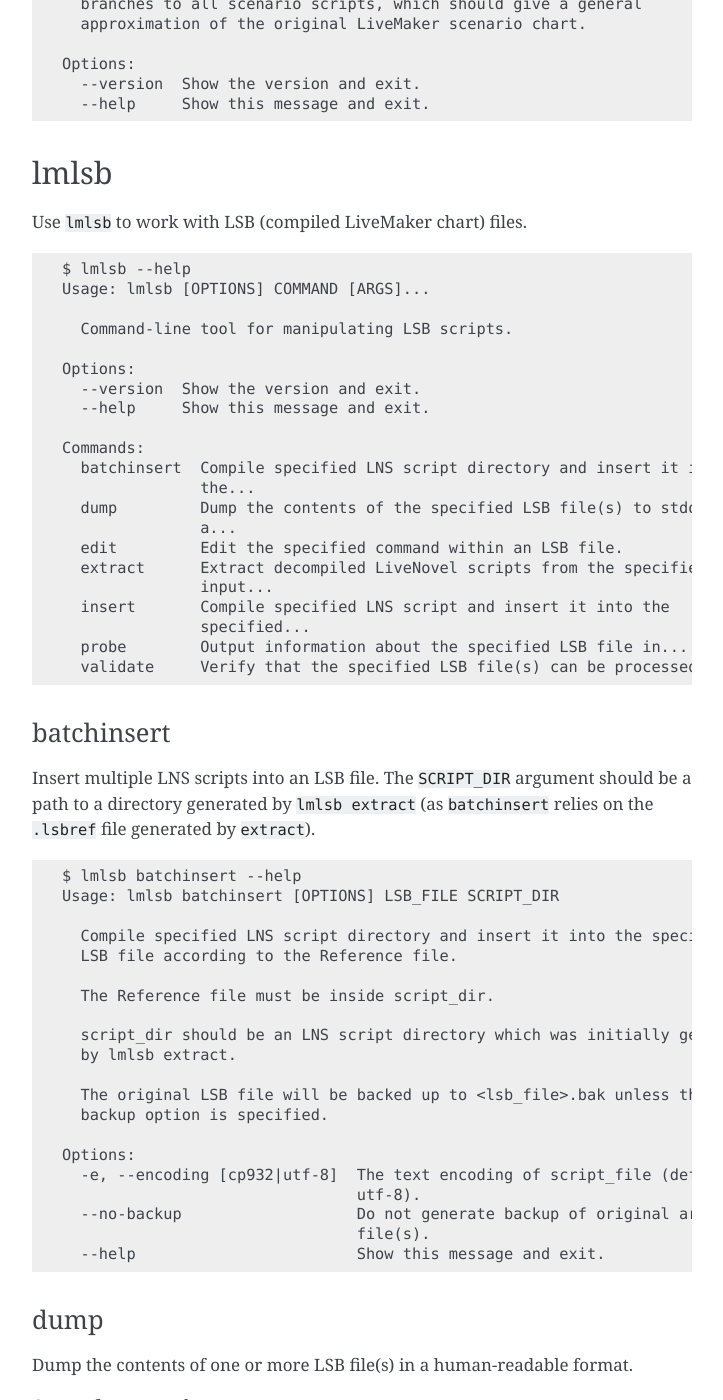
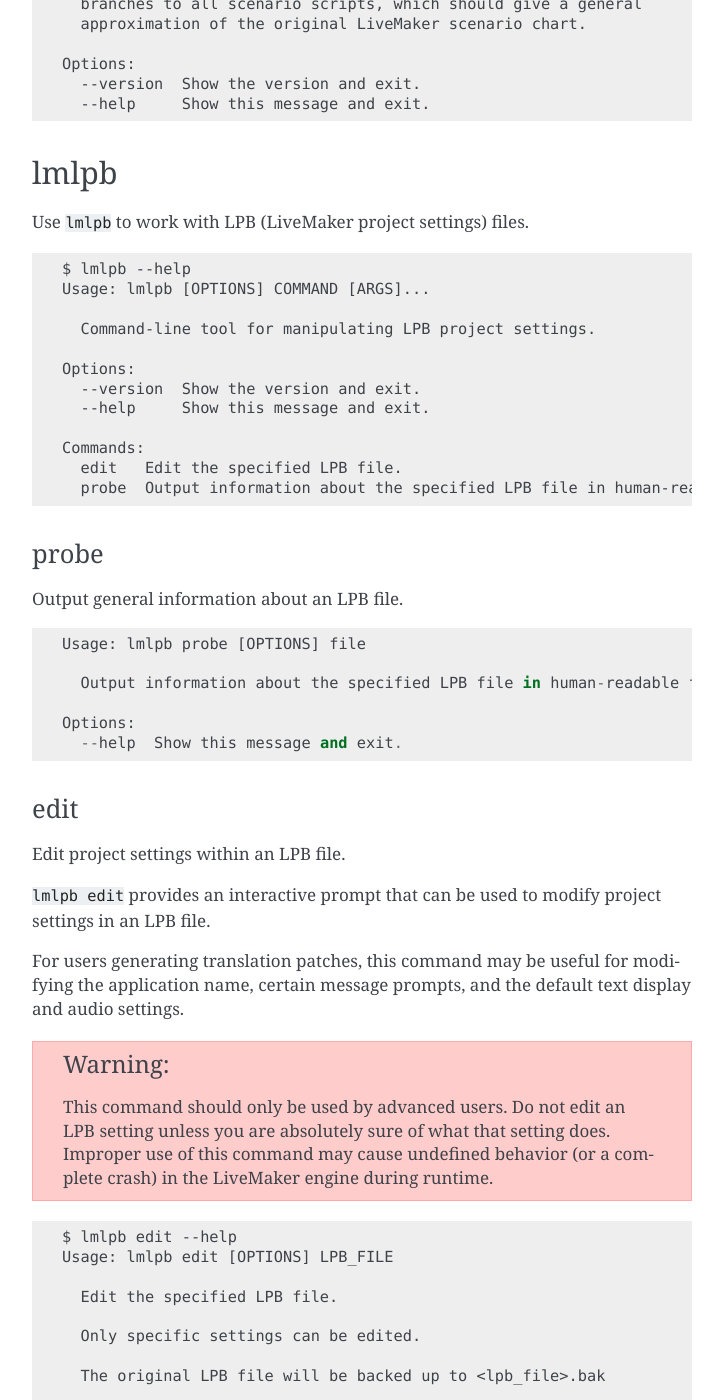
Before and after one commit to pmrowla/pylivemaker, a Sphinx documentation site: the page built from docs/cli.rst, in a window 1280 px wide and 1400 px high, scrolled down 3242 px. Shown: the whole window, without its empty margins (388-1111 px from the left). Built offline with Sphinx 7.4.7, drawn with Linux system fonts in a browser that asks for light colours; pages that are not in the unit, such as notebooks, are missing from menus; some of the changed text lies outside the part shown.

Commit message:
[docs] document lmlpb

```diff
--- a/docs/cli.rst
+++ b/docs/cli.rst
@@ -130,6 +130,67 @@
     Options:
       --version  Show the version and exit.
       --help     Show this message and exit.
+
+lmlpb
+-----
+
+Use ``lmlpb`` to work with LPB (LiveMaker project settings) files. ::
+
+    $ lmlpb --help
+    Usage: lmlpb [OPTIONS] COMMAND [ARGS]...
+
+      Command-line tool for manipulating LPB project settings.
+
+    Options:
+      --version  Show the version and exit.
+      --help     Show this message and exit.
+
+    Commands:
+      edit   Edit the specified LPB file.
+      probe  Output information about the specified LPB file in human-readable...
+
+probe
+^^^^^
+
+Output general information about an LPB file. ::
+
+    Usage: lmlpb probe [OPTIONS] file
+
+      Output information about the specified LPB file in human-readable form.
+
+    Options:
+      --help  Show this message and exit.
+
+edit
+^^^^
+
+Edit project settings within an LPB file.
+
+``lmlpb edit`` provides an interactive prompt that can be used to modify project settings in an LPB file.
+
+For users generating translation patches, this command may be useful for modifying the application name, certain message prompts, and the default text display and audio settings.
+
+.. warning:: This command should only be used by advanced users.
+    Do not edit an LPB setting unless you are absolutely sure of what that setting does.
+    Improper use of this command may cause undefined behavior (or a complete crash) in the LiveMaker engine during runtime.
+
+::
+
+    $ lmlpb edit --help
+    Usage: lmlpb edit [OPTIONS] LPB_FILE
+
+      Edit the specified LPB file.
+
+      Only specific settings can be edited.
+
+      The original LPB file will be backed up to <lpb_file>.bak
+
+      Note: Setting empty fields to improper data types may cause undefined
+      behavior in the LiveMaker engine. When editing a field, the data type of
+      the new value is assumed to be the same as the original data type.
+
+    Options:
+      --help  Show this message and exit.
 
 lmlsb
 -----
```
Also changed, not shown: 1 other file.
